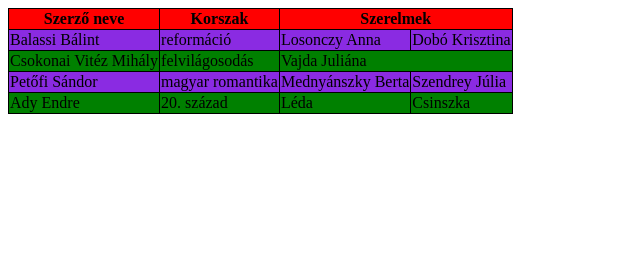
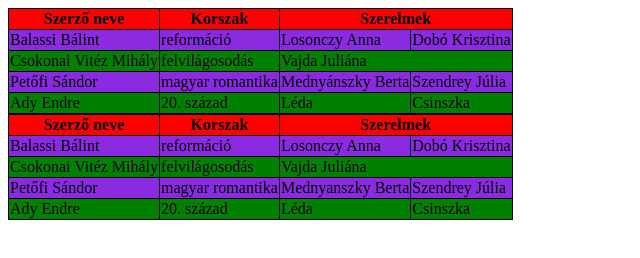
Before and after one commit to Gal-Levente/javascript_func, a plain HTML site: page table_col/index.html in a window 1280 px wide. Shown: the whole page, without its empty margins (0-640 px from the left). Drawn offline with Linux system fonts and the light colour scheme.

Commit message:
házi feladat

```diff
--- a/table_col/index.html
+++ b/table_col/index.html
@@ -38,6 +38,6 @@
                 </tr>
             </tbody>
         </table>
-    <script src="kitero.js"></script>
+    <script src="index.js"></script>
 </body>
 </html>
--- /dev/null
+++ b/table_col/index.js
@@ -0,0 +1,72 @@
+/**
+ * @type {{name:string, time:string, love1:string, love2?:string}[]}
+ */
+
+const arr = [
+    {
+        name: `Balassi Bálint`,
+        time: `reformáció`,
+        love1: `Losonczy Anna`,
+        love2: `Dobó Krisztina`
+    },
+    {
+        name: `Csokonai Vitéz Mihály`,
+        time: `felvilágosodás`,
+        love1: `Vajda Juliána`
+    },
+    {
+        name: `Petőfi Sándor`,
+        time: `magyar romantika`,
+        love1: `Mednyanszky Berta`,
+        love2: `Szendrey Júlia`
+    },
+    {
+        name: `Ady Endre`,
+        time: `20. század`,
+        love1: `Léda`,
+        love2: `Csinszka`
+    }
+]
+
+const table = document.createElement('table');
+document.body.appendChild(table);
+
+const thead = document.createElement('thead');
+table.appendChild(thead);
+
+const tr1 = document.createElement('tr');
+thead.appendChild(tr1);
+
+const th1 = document.createElement('th');
+th1.innerText = 'Szerző neve';
+tr1.appendChild(th1);
+const th2 = document.createElement('th');
+th2.innerText = 'Korszak';
+tr1.appendChild(th2);
+const th3 = document.createElement('th');
+th3.innerText = 'Szerelmek';
+th3.colSpan = 2;
+tr1.appendChild(th3);
+
+const tbody = document.createElement('tbody');
+table.appendChild(tbody);
+
+for (const ar of arr) {
+    const tr2 = document.createElement('tr');
+    tbody.appendChild(tr2);
+
+    const td1 = document.createElement('td');
+    td1.innerText = ar.name;
+    tr2.appendChild(td1);
+    const td2 = document.createElement('td');
+    td2.innerText = ar.time;
+    tr2.appendChild(td2);
+    const td3 = document.createElement('td');
+    td3.innerText = ar.love1;
+    tr2.appendChild(td3);
+    if(ar.love2) {
+        const td4 = document.createElement('td');
+        td4.innerText = ar.love2;
+        tr2.appendChild(td4);
+    } else {td3.colSpan = 2}
+}
```
Also changed, not shown: table_col_hf/index.js (+17 -15 lines).
